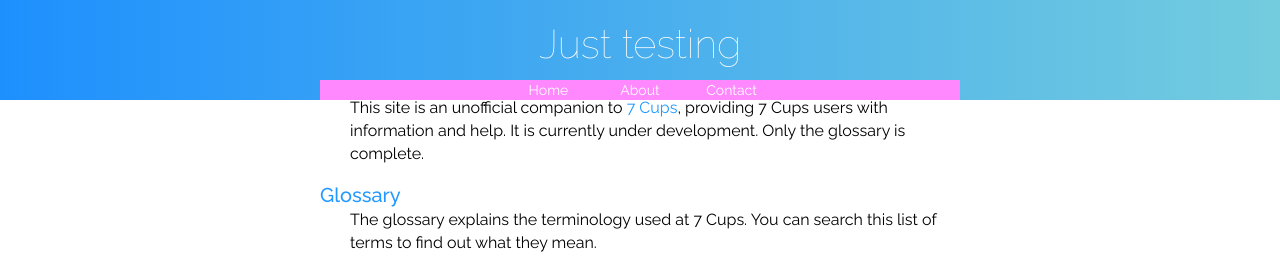
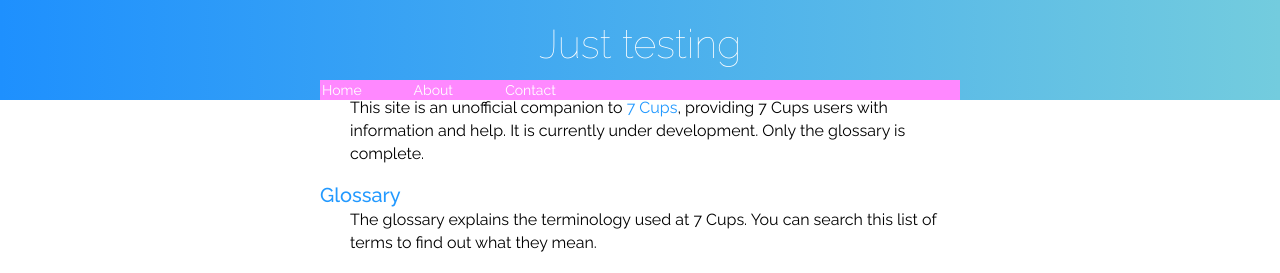
Before and after one commit to RarelyCharlie/rarelycharlie.github.io, a Jekyll site: the page built from index.md, in a window 1280 px wide. Shown: the top 273 px of the page. Built offline with Jekyll 4.4.1, drawn with Linux system fonts in a browser that asks for light colours.

Commit message:
hover style

```diff
--- a/_includes/menu.html
+++ b/_includes/menu.html
@@ -1,8 +1,9 @@
 <style>
 #header {height: 100px;}
 #menu {font-size: 14px; line-height: 20px; height: 20px; color: white; position: fixed; top: 80px; width: 100%;}
-#menu ul {display: block; width: 640px; background: #f8f; color: white; margin: 0 auto; padding: 0;}
+#menu ul {display: block; width: 640px; background: #f8f; color: white; margin: 0 auto; padding: 0; text-align: left;}
 #menu li {display: inline-block; padding: 0 2px; min-width: 6em;}
+#menu li:hover {background: #ccf;}
 </style>
 <div id="menu">
 <ul>
```
